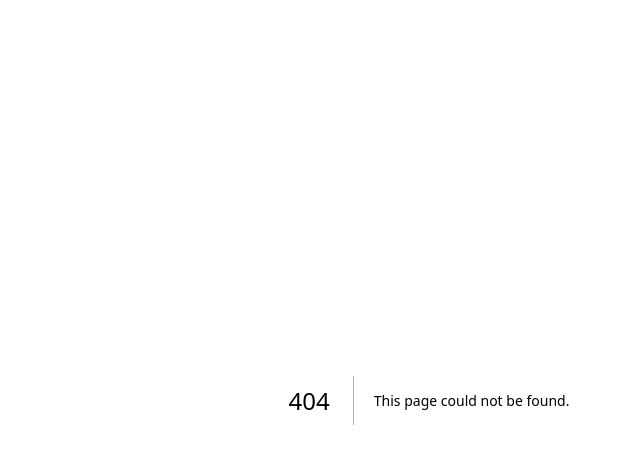
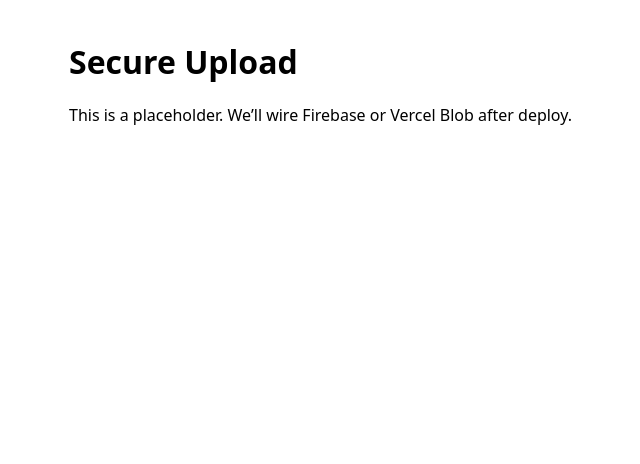
Before and after one commit to bssigno1815/maximaxmultiservices.com, a Next.js app: page /pages/contact in a window 1280 px wide. Before the commit this address had no page. Shown: the top 464 px of the page, without its empty margins (211-851 px from the left). Built offline with nearby package versions, Linux system fonts and the light colour scheme.

Commit message:
Create contact.js

```diff
--- /dev/null
+++ b/pages/pages/contact.js
@@ -0,0 +1,8 @@
+export default function Upload(){
+  return (
+    <main style={{maxWidth: 720, margin: "40px auto", padding: "0 16px", fontFamily: "system-ui, Arial"}}>
+      <h1>Secure Upload</h1>
+      <p>This is a placeholder. We’ll wire Firebase or Vercel Blob after deploy.</p>
+    </main>
+  );
+}
```
